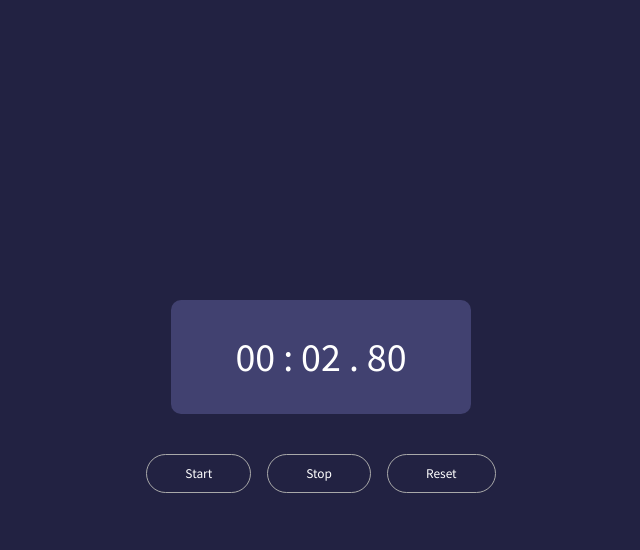
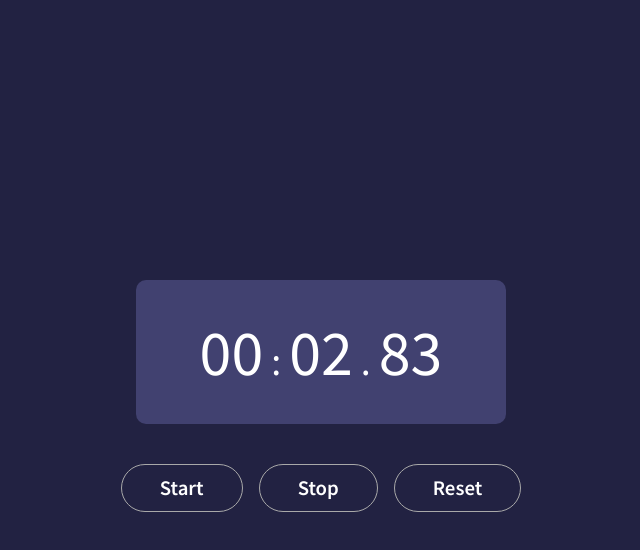
Before and after one commit to lakshaykamat/stopwatch, a plain HTML site: page index.html in a window 1280 px wide. Both pictures are taken after a click on the button "Start". Shown: the whole page, without its empty margins (319-959 px from the left). Drawn offline with Linux system fonts and the light colour scheme.

Commit message:
font chande

```diff
--- a/app.js
+++ b/app.js
@@ -1,73 +1,76 @@
-let seconds = 00;
-let tens = 00;
-let minute = 00;
-// Getting Query
-let getMinute = document.querySelector('.minute');
-let getSeconds = document.querySelector('.seconds');
-let getTens = document.querySelector('.tens');
-let buttonStart = document.querySelector('.btn-start');
-let buttonStop = document.querySelector('.btn-stop');
-let buttonReset = document.querySelector('.btn-reset');
+let tensEl = document.getElementById('tens')
+let secondsEl = document.getElementById('seconds')
+let minEl = document.getElementById('min')
 
-//Add eventlistner when click start function setInterval
-buttonStart.addEventListener('click', ()=>{
-   interval = setInterval(startTimer,10)
-})
+let minute = 0
+let seconds = 0
+let tens = 0
+let timer = false;
+function startTimer(){
+    timer = true;
+        stopWatch()
+}
+function stopTimer(){
+    clearInterval(interval);
+    timer = false;
+}
+function resetTimer(){
+    timer = false
+    clearInterval(interval);
+    tens = 0
+    minute = 0
+    seconds = 0
+    tensEl.textContent = "0" + tens
+    minEl.textContent = "0" + minute
+    secondsEl.textContent = "0" + seconds
+}
+function stopWatch(){
+    //if condition true below code will execute
+    if(timer === true){
 
-//Add event listner when click the stop button to clear interval
-buttonStop.addEventListener('click',()=>{
-    clearInterval(interval);
-})
+        // if timer is true then tens wil increment by 1
+        tens++
+        // if tens will be less than or equal to 9 than add 0 as a string
+        if(tens <= 9){
+            tensEl.textContent = "0" +  tens
+        }
+        // if tens will be greater than or equal to 10 than remove 0 that added above
+        if(tens >= 10){
+            tensEl.textContent = tens
+        }
+        // if tens is equal to 99 than increment second by 1 and tens 0
 
-// add event listner to rest the time
-buttonReset.addEventListener('click',()=>{
-    clearInterval(interval);
-    tens = '00';
-    seconds = '00';
-    minute = '00';
-    getSeconds.innerHTML = seconds;
-    getTens.innerHTML = tens;
-    getMinute.innerHTML = minute;
-})
+      //    SECONDS
+        if(tens == 99){
+            tens = 0
+            seconds++
+            //if seconds will be less than or equal to 9 than add 0 as a string
+            if(seconds <= 9){
+                secondsEl.textContent = "0" + seconds
+            }
+            // if seconds will be greater than or equal to 10 than remove 0 that added above
+            if(seconds >= 10 ){
+                secondsEl.textContent = seconds
+            }
+            // if seconds is equal to 99 than increment minute by 1 and tens 0
 
-function startTimer(){
-    //tens = 0
-    tens++;
-    //tens = 1
-    if(tens <= 9){
-        //loop runs when tens is less than or equal to 9
-        getTens.innerHTML = "0" + tens;
+            //  MINUTE
+            if(seconds === 59){
+                seconds = 0
+                minute++
+                //if minute will be less than or equal to 9 than add 0 as a string
+                if(minute <= 9){
+                    minEl.textContent = "0" + minute
+                }
+                // if minute will be greater than or equal to 10 than remove 0 that added above
+                if(minute >= 10){
+                    minEl.textContent = minute
+                }
+            }
+        }
+        interval = setTimeout(startTimer, 10)
     }
-    //loop runs when tens is greater than 9
-    if(tens > 9){
-        getTens.innerHTML = tens;
+    else{
+        console.log("SToped")
     }
-    // if tens is greater than 99
-    if(tens > 99){
-        // seconds = 0
-        seconds++;
-        // seconds = 1
-        getSeconds.innerHTML = "0" +  seconds;
-        //reseting tens to 0
-        tens = tens * 0;
-        // printing tens is 0
-        getTens.innerHTML = "0" + tens;
     }
-    // if secons is greater than 9 prints secons as it is
-    if(seconds > 9){
-        getSeconds.innerHTML = seconds;
-    }
-    // if seconds is equal to 59 than add 1 minute
-    if(seconds == 59){
-        // minute = 0
-        minute++;
-        // minute = 1
-        getMinute.innerHTML = "0" + minute;
-        // reseting seconds to 0 by multiplying to 0
-        seconds = seconds * 0;
-        getSeconds.innerHTML = "0" + seconds ;
-    }
-    if(minute >9){
-        getMinute.innerHTML = minute;
-    }
-}
--- a/index.html
+++ b/index.html
@@ -12,17 +12,17 @@
     <div class="container">
         <div class="wrapper">
             <p>
-                <span class="minute">00</span>
+                <span class="minute text" id="min">00</span>
                 <span>:</span>
-                <span class="seconds">00</span>
+                <span class="seconds text" id="seconds" >00</span>
                 <span>.</span>
-                <span class="tens">00</span>
+                <span class="tens text" id="tens">00</span>
             </p>
         </div>
         <div class="buttons">
-            <button class="btn-start">Start</button>
-            <button class="btn-stop">Stop</button>
-            <button class="btn-reset">Reset</button>
+            <button class="btn-start" id="start" onclick="startTimer()">Start</button>
+            <button class="btn-stop" id="stop" onclick="stopTimer()">Stop</button>
+            <button class="btn-reset" id="reset" onclick="resetTimer()">Reset</button>
         </div>
     </div>
 </body>
--- a/style.css
+++ b/style.css
@@ -51,8 +51,12 @@ body {
     flex-wrap: wrap;
     margin: 1rem 1rem;
 }
-
+.text{
+    font-size: 4rem;
+}
 button {
+    font-weight: bold;
+    font-size: 1.3rem;
     background-color: #222242;
     padding: 10px 38px;
     border: 1px solid #A9A9A9;
@@ -62,3 +66,7 @@ button {
     outline: 0;
     margin: .5rem
 }
+button:hover{
+    background-color: #fff;
+    color: #000;
+}
```
